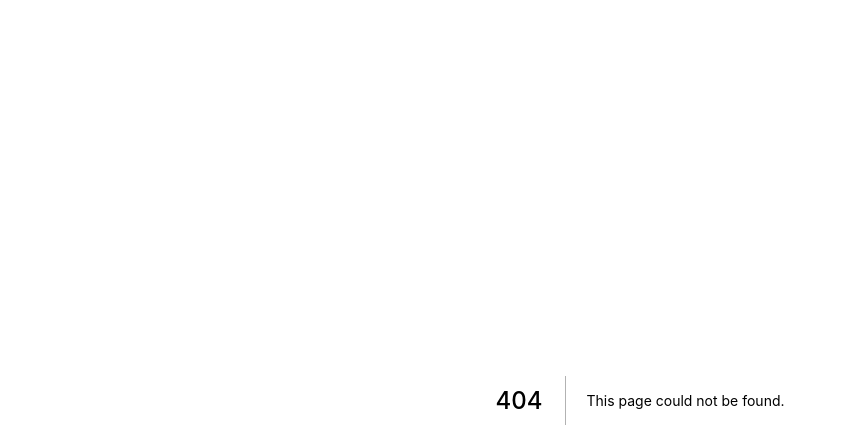
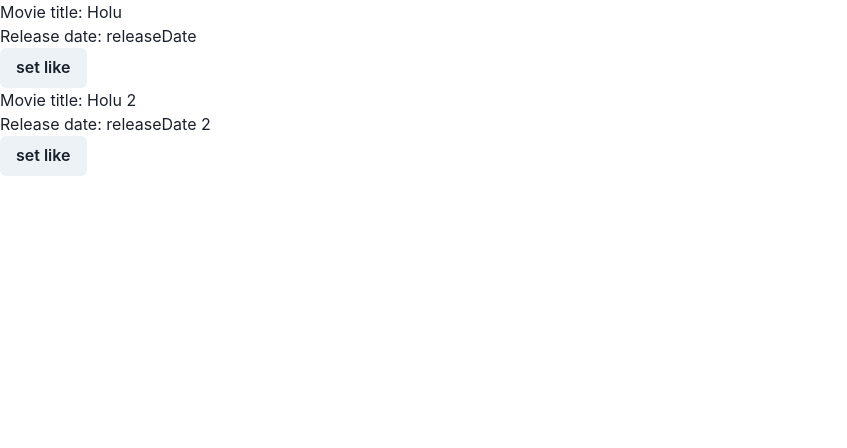
Before and after one commit to leobar37/fast-tutorials, a Next.js app: page /2 in a window 1280 px wide. Before the commit this address had no page. Shown: the top 448 px of the page, without its empty margins (0-847 px from the left). Built offline with nearby package versions, Linux system fonts and the light colour scheme.

Commit message:
Auto-commit msd8w

```diff
--- /dev/null
+++ b/src/pages/2.tsx
@@ -0,0 +1,58 @@
+import * as React from "react";
+import { useState, useEffect, useCallback } from "react";
+import { Button } from "@chakra-ui/react";
+function Movie({
+  title,
+  releaseDate,
+  memo,
+  setLike,
+}: {
+  title: string;
+  releaseDate: string;
+  memo: boolean;
+  setLike: (title: string) => void;
+}) {
+  console.log(`${memo ? "<MemoizedMovie>" : "<Movie>"} rendered`);
+
+  return (
+    <div>
+      <div>Movie title: {title}</div>
+      <div>Release date: {releaseDate}</div>
+      <Button onClick={() => setLike(title)}> set like </Button>
+    </div>
+  );
+}
+
+const MemoizeMovie = React.memo(Movie);
+
+function index() {
+  const [, setToggle] = useState(true);
+
+  useEffect(() => {
+    const id = setInterval(() => {
+      setToggle((toggle) => !toggle);
+    }, 2000);
+    return () => clearInterval(id);
+  }, []);
+
+  const setLike = useCallback((title: string) => {}, []);
+
+  return (
+    <div>
+      <Movie
+        setLike={setLike}
+        title="Holu"
+        releaseDate="releaseDate"
+        memo={false}
+      />
+      <MemoizeMovie
+        setLike={setLike}
+        title="Holu 2"
+        releaseDate="releaseDate 2"
+        memo={true}
+      />
+    </div>
+  );
+}
+
+export default index;
--- a/src/pages/_app.tsx
+++ b/src/pages/_app.tsx
@@ -1,6 +1,10 @@
 import type { AppProps } from "next/app";
-
+import { ChakraProvider } from "@chakra-ui/react";
 function MyApp({ Component, pageProps }: AppProps) {
-  return <Component {...pageProps} />;
+  return (
+    <ChakraProvider>
+      <Component {...pageProps} />
+    </ChakraProvider>
+  );
 }
 export default MyApp;
```
Also changed, not shown: src/pages/1.tsx (added, +41 -0 lines), src/pages/index.tsx (deleted, +0 -7 lines).
